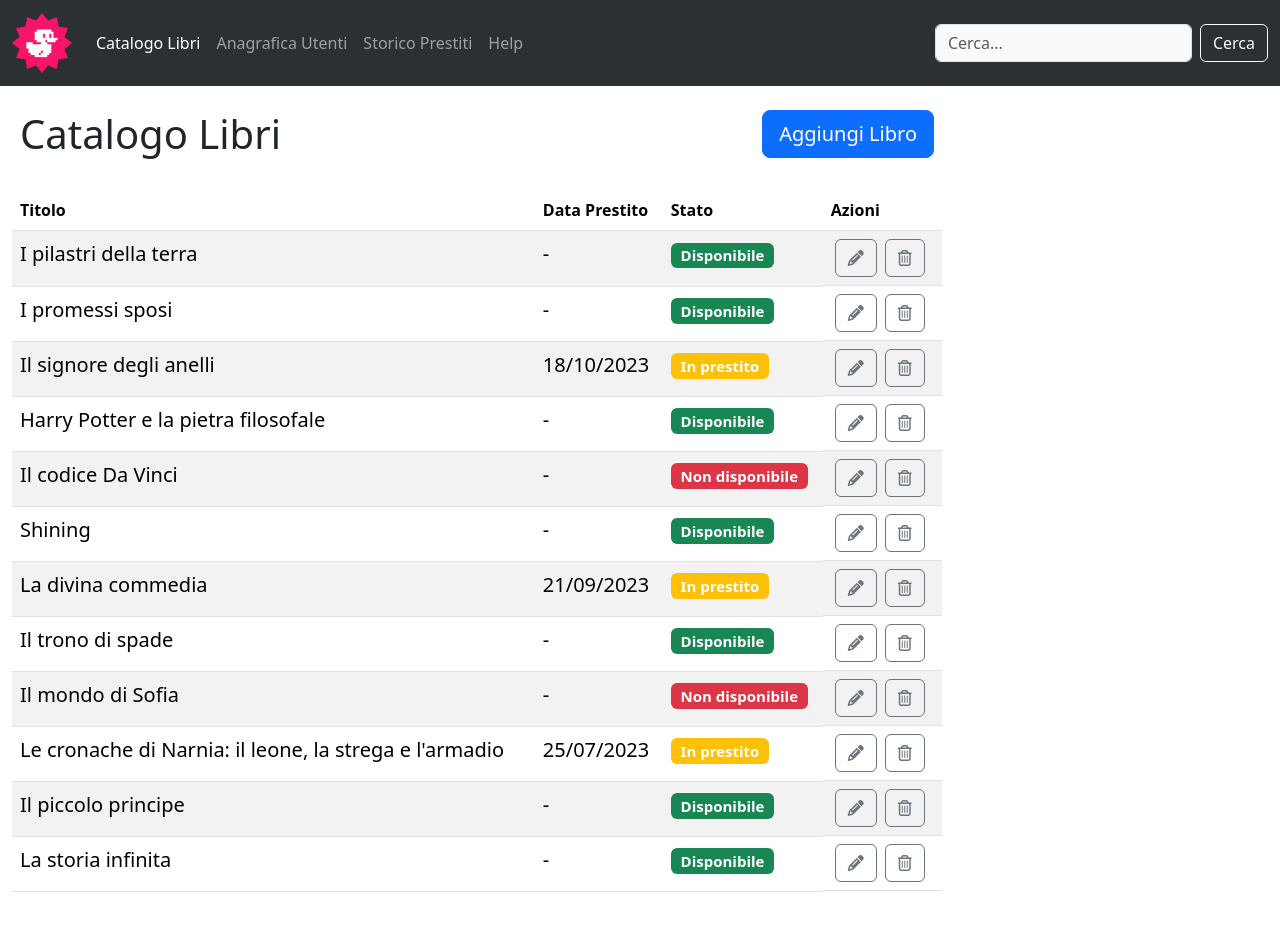
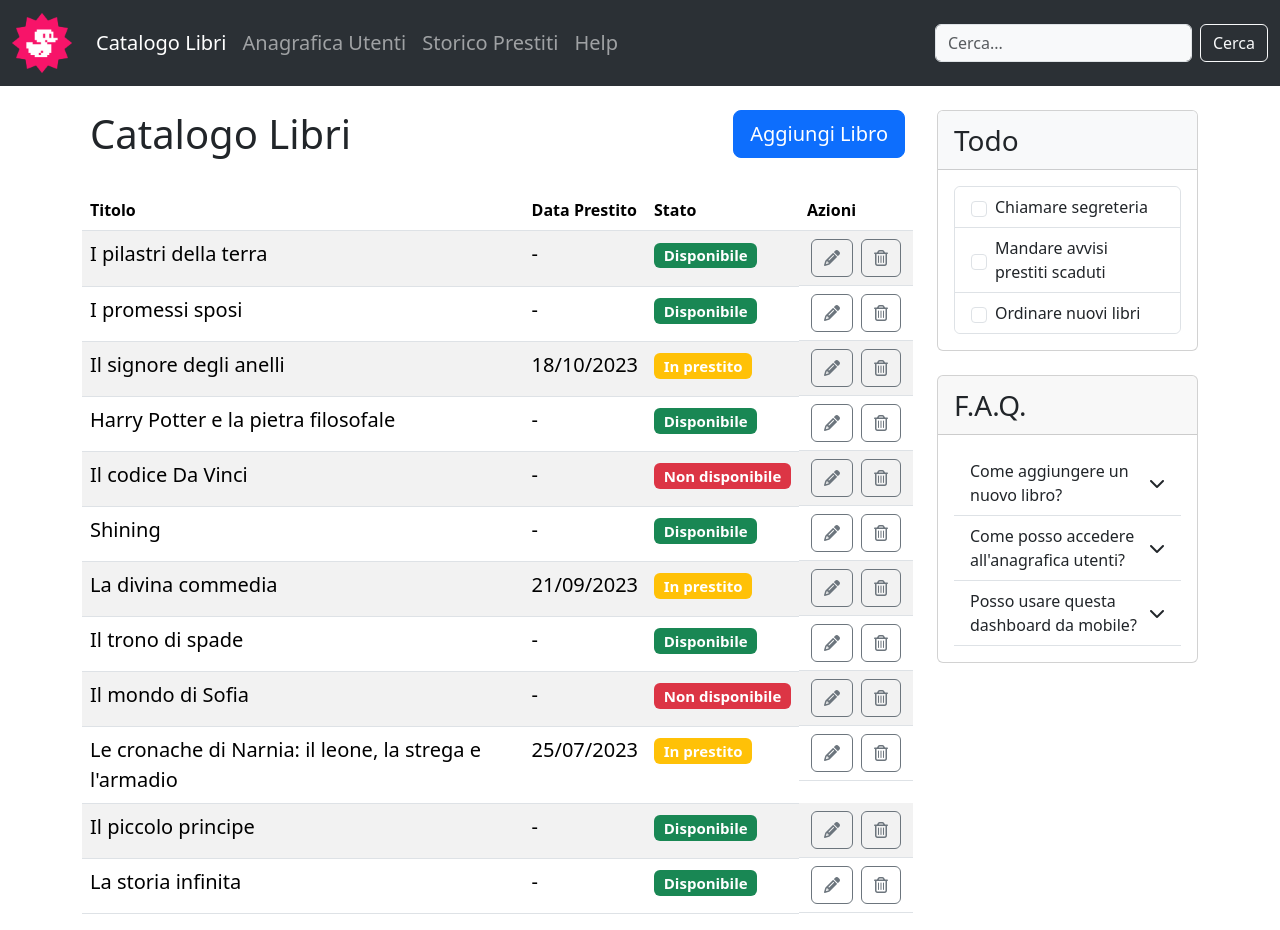
Before and after one commit to fabioferrero90/html-css-bootstrap-dashboard, a plain HTML site: page index.html in a window 1280 px wide. Before the commit the page ends 908 px from the top, so only its background shows below. Drawn offline with nearby package versions, Linux system fonts and the light colour scheme.

Commit message:
feat: add sidebar with todolist and F.A.Q. accordion

```diff
--- a/index.html
+++ b/index.html
@@ -10,8 +10,8 @@
 </head>
 <body>
 
-  <header>
-    <nav class="navbar navbar-expand-lg bg-body-tertiary" data-bs-theme="dark">
+  <header class="sticky-top">
+    <nav class="navbar navbar-expand-lg bg-body-tertiary fs-5" data-bs-theme="dark">
       <div class="container-fluid">
         <a class="navbar-brand" href="#"><img src="./img/duck.png" alt="Duck Logo" width="60px"></a>
         <button class="navbar-toggler" type="button" data-bs-toggle="collapse" data-bs-target="#navbarSupportedContent" aria-controls="navbarSupportedContent" aria-expanded="false" aria-label="Toggle navigation">
@@ -42,9 +42,9 @@
   </header>
 
   <main>
-    <div class="row">
-      <div class="col-12 col-lg-9">
-        <div class="container">
+    <div class="container">
+      <div class="row">
+        <div class="col-12 col-lg-8 col-xl-9">
           <div class="row py-4 px-lg-2">
             <div class="col-6">
               <h2 class="fs-1">Catalogo Libri</h2>
@@ -139,9 +139,60 @@
             </tbody>
           </table>
         </div>
-      </div>
-      <div class="col-12 col-lg-3">
+        <div class="col-12 col-lg-4 col-xl-3">
+          <div class="card my-4">
+            <div class="card-header bg-light fs-3">
+              Todo
+            </div>
+            <div class="card-body">
+              <ul class="list-group list-group-flush border rounded">
+                <li class="list-group-item d-flex align-items-center">
+                  <input class="form-check-input me-2" type="checkbox" />
+                  Chiamare segreteria
+                </li>
+                <li class="list-group-item d-flex align-items-center">
+                  <input class="form-check-input me-2" type="checkbox" />
+                  Mandare avvisi prestiti scaduti
+                </li>
+                <li class="list-group-item d-flex align-items-center">
+                  <input class="form-check-input me-2" type="checkbox" />
+                  Ordinare nuovi libri
+                </li>
+              </ul>
+            </div>
+          </div>
 
+          <div class="card my-4">
+            <div class="card-header fs-3">
+              F.A.Q.
+            </div>
+            <div class="list-group list-group-flush m-3">
+              <button class="list-group-item list-group-item-action d-flex justify-content-between align-items-center" type="button" data-bs-toggle="collapse" data-bs-target="#faq1" aria-expanded="false">
+                Come aggiungere un nuovo libro?
+                <span class="fas fa-chevron-down"></span>
+              </button>
+              <div class="collapse" id="faq1">
+                <div class="p-3">Per aggiungere un nuovo libro, vai alla sezione "Catalogo Libri" e clicca su "Aggiungi Libro".</div>
+              </div>
+
+              <button class="list-group-item list-group-item-action d-flex justify-content-between align-items-center" type="button" data-bs-toggle="collapse" data-bs-target="#faq2" aria-expanded="false">
+                Come posso accedere all'anagrafica utenti?
+                <span class="fas fa-chevron-down"></span>
+              </button>
+              <div class="collapse" id="faq2">
+                <div class="p-3">L'anagrafica utenti è accessibile dal menù principale sotto "Anagrafica utenti".</div>
+              </div>
+
+              <button class="list-group-item list-group-item-action d-flex justify-content-between align-items-center" type="button" data-bs-toggle="collapse" data-bs-target="#faq3" aria-expanded="false">
+                Posso usare questa dashboard da mobile?
+                <span class="fas fa-chevron-down"></span>
+              </button>
+              <div class="collapse" id="faq3">
+                <div class="p-3">Sì, la dashboard è ottimizzata per dispositivi mobili.</div>
+              </div>
+            </div>
+          </div>
+        </div>
       </div>
     </div>
   </main>
```
